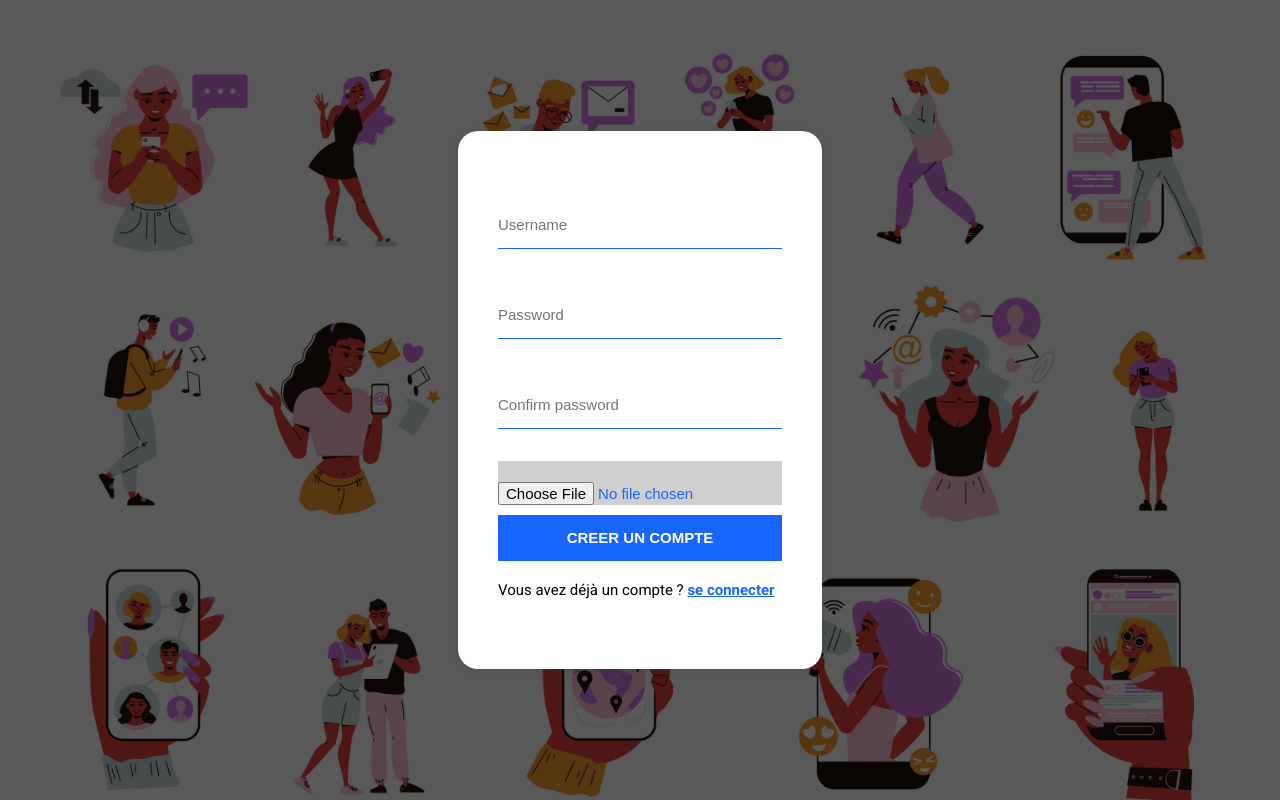
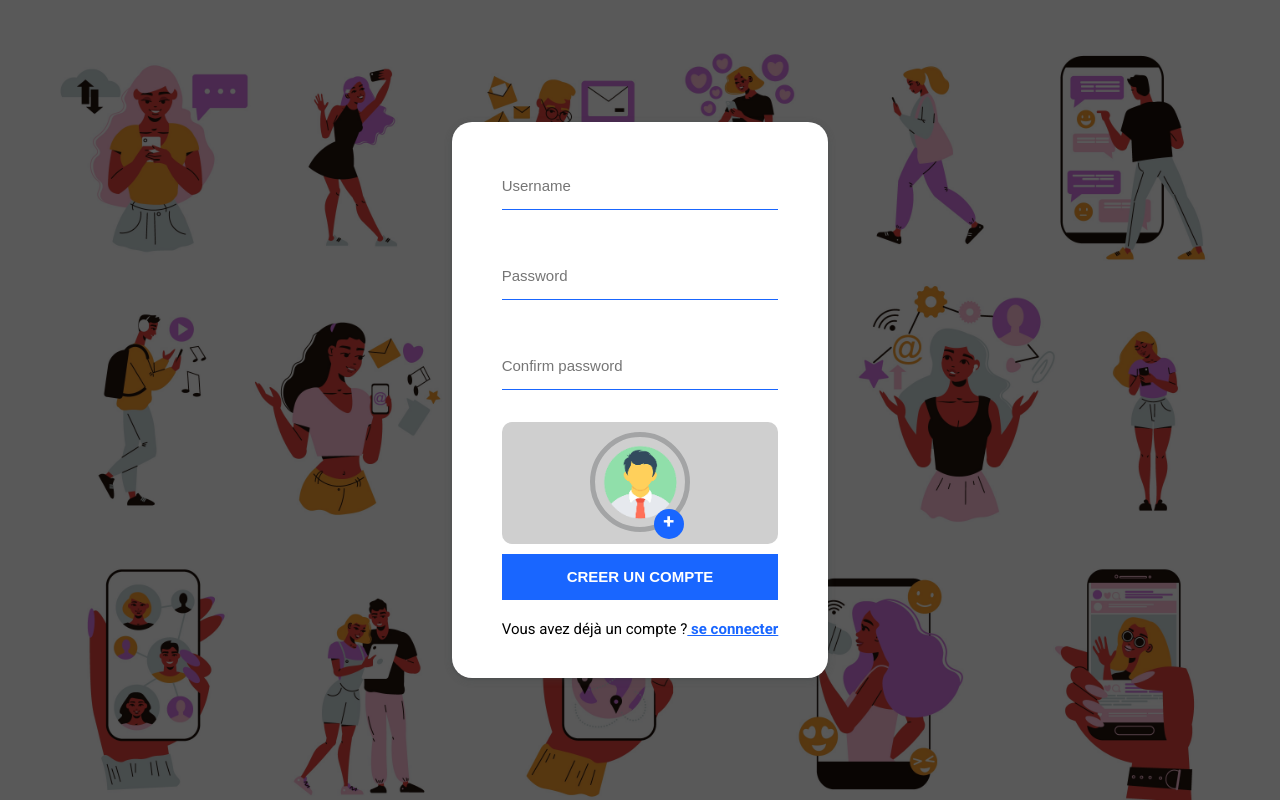
Before and after one commit to TrigoYodila/kozachat, a React (Create React App) app in the folder client/: page /register in a window 1280 px wide. Built offline with nearby package versions, Linux system fonts and the light colour scheme; a web font is replaced by a local one.

Commit message:
Fix:add pervious button in signup page

```diff
--- a/client/src/api/ConversationRequest.js
+++ b/client/src/api/ConversationRequest.js
@@ -5,6 +5,7 @@ const API = axios.create({ baseURL: 'http://localhost:5000' })
 
 export const userConversation = (id) => API.get(`/conversation/${id}`)
 
+// eslint-disable-next-line prettier/prettier
 export const findSpecifiqueConversation = (firstId, secindId) => API.get(`/conversation/find/${firstId}/${secindId}`)
 
 export const createConversation = (data) => API.post('/conversation/', data)
--- a/client/src/components/Contact/Contact.js
+++ b/client/src/components/Contact/Contact.js
@@ -1,3 +1,4 @@
+/* eslint-disable prettier/prettier */
 /* eslint-disable indent */
 /* eslint-disable no-shadow */
 /* eslint-disable no-underscore-dangle */
@@ -21,6 +22,7 @@ function Contact({
   setCurrentConversation,
   // eslint-disable-next-line no-unused-vars
   onlineUsers,
+  // eslint-disable-next-line prettier/prettier
   currentConversation
 }) {
   const [{ user }] = useStateValue()
@@ -76,8 +78,9 @@ function Contact({
     // eslint-disable-next-line react/jsx-no-useless-fragment
     <>
       {getdata
-        // eslint-disable-next-line arrow-body-style
-        && allUsersData.map((user, index) => {
+        // eslint-disable-next-line arrow-body-style, prettier/prettier
+          && allUsersData.map((user, index) => {
+          // eslint-disable-next-line prettier/prettier
            const isOnline = checkMemberOnline(user)
           return (
             // eslint-disable-next-line max-len
--- a/client/src/components/Login/Login.jsx
+++ b/client/src/components/Login/Login.jsx
@@ -56,7 +56,7 @@ const Login = () => {
   }
 
   const display = clicked ? (
-    <Register />
+    <Register setClicked={setClicked} />
   ) : (
     <div className="container">
       <form action="">
--- a/client/src/components/Login/Register.jsx
+++ b/client/src/components/Login/Register.jsx
@@ -1,3 +1,5 @@
+/* eslint-disable jsx-a11y/no-static-element-interactions */
+/* eslint-disable jsx-a11y/click-events-have-key-events */
 /* eslint-disable dot-notation */
 /* eslint-disable react/jsx-one-expression-per-line */
 import React, { useState } from 'react'
@@ -5,8 +7,9 @@ import './register.css'
 import axios from 'axios'
 import { useNavigate } from 'react-router-dom'
 import { useStateValue } from '../../reducers/StateProvider'
+import profileuser from '../../Assets/images/user.png'
 
-function Register() {
+function Register({ setClicked }) {
   // eslint-disable-next-line no-unused-vars
   const [{ user }, dispatch] = useStateValue()
   const navigate = useNavigate()
@@ -125,10 +128,19 @@ function Register() {
     navigate('/protected')
   }
 
-  const handleImageChange = (imgselected) => {
-    setImage(imgselected[0])
+  // const handleImageChange = (imgselected) => {
+  //   setImage(imgselected[0])
+  // }
+
+  const handleImageChange = (event) => {
+    if (event.target.files && event.target.files[0]) {
+      setImage(URL.createObjectURL(event.target.files[0]))
+    }
   }
 
+  const handleGoLogin = () => {
+    setClicked(false)
+  }
   return (
     <div className="container">
       <form onSubmit={validateFormInput}>
@@ -165,17 +177,37 @@ function Register() {
           </div>
           <div className="register-profil">
             <div className="image-profil">
-              <img src="" alt="" />
+              <img src={image || profileuser} alt="" />
             </div>
-            <div className="file-button">
+            <label
+              htmlFor="formId"
+              onChange={handleImageChange}
+              className="file-button"
+            >
               <input
                 type="file"
-                id="profil"
+                id="formId"
                 accept="image/png, jpg, jpeg"
                 name="avatar"
-                onChange={(e) => handleImageChange(e.target.files)}
+                style={{ display: 'none' }}
               />
-            </div>
+              +
+            </label>
+            {/* <div className="btn-image">
+              <label
+                htmlFor="formId"
+                onChange={handleImageChange}
+                className="file-button"
+              >
+                <input
+                  type="file"
+                  id="formId"
+                  accept="image/png, jpg, jpeg"
+                  name="avatar"
+                  style={{ display: 'none' }}
+                />
+              </label>
+            </div> */}
           </div>
           <div className="buttons">
             <input
@@ -186,7 +218,8 @@ function Register() {
 
             <div>
               <p>
-                Vous avez déjà un compte ? <span>se connecter</span>
+                Vous avez déjà un compte ?
+                <span onClick={handleGoLogin}> se connecter</span>
               </p>
             </div>
           </div>
--- a/client/src/components/Login/register.css
+++ b/client/src/components/Login/register.css
@@ -22,7 +22,7 @@ form {
   background: var(--white);
   /* width: 20%; */
   display: flex;
-  padding: 5rem 4rem;
+  padding: 3rem 5rem;
   border-radius: 2rem;
   /* box-shadow: var(--box-shadow); */
   box-shadow: rgba(60, 64, 67, 0.3) 0px 1px 2px 0px, rgba(60, 64, 67, 0.15) 0px 2px 6px 2px;
@@ -59,6 +59,10 @@ form div {
   margin: 1rem 0;
 }
 
+.register-infos{
+  margin: 0;
+}
+
 input {
   font-size: 1.5rem;
   /* background: rgb(207, 207, 207, 0.4);
@@ -75,9 +79,45 @@ input {
 
 .register-profil{
   background: var(--grise);
+  border-radius: 1rem;
+  width: 100%;
+  position: relative;
+  display: flex;
+  gap: 1rem;
+  justify-content: center;
+  align-items: center;
+}
+
+.btn-image{
+  width: 50%;
+}
+
+.image-profil{
   height: fit-content;
 }
+.image-profil img{
+  width: 10rem;
+  height: 10rem;
+  border-radius: 50%;
+  object-fit: cover;
+  border: .5rem solid rgba(60, 64, 67, 0.3);
+}
 
+.file-button{
+  cursor: pointer;
+  display: block;
+  background-color: var(--blue);
+  color: white;
+  font-size: 2rem;
+  font-weight: bold;
+  text-align: center;
+  width: 3rem;
+  height: 3rem;
+  position: absolute;
+  bottom: 0.5rem;
+  left: 55%;
+  border-radius: 50%;
+}
 .file-button input{
   padding: 0;
   border-bottom: none;
--- a/client/src/components/conversation/Conversation.js
+++ b/client/src/components/conversation/Conversation.js
@@ -42,6 +42,7 @@ function Conversation({
     if (
       receiveMessage !== null &&
       receiveMessage.conversationId === conversation._id
+      // eslint-disable-next-line prettier/prettier
     ) setMessages((prev) => [...prev, receiveMessage])
   }, [receiveMessage])
 
```
Also changed, not shown: client/package.json (+8 -1 lines).
